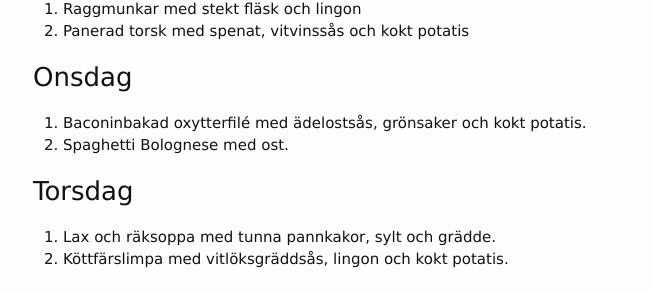
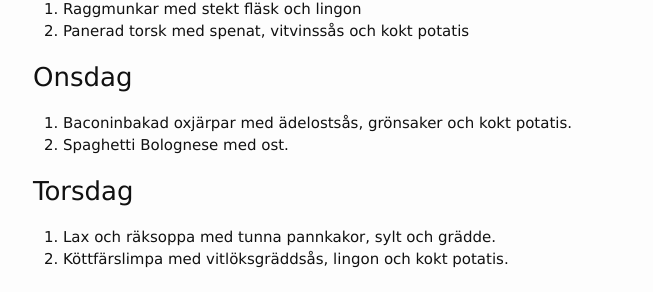
Before and after one commit to FarInn62/farinn62.github.io, a Jekyll site: the page built from lunch.md, in a window 1280 px wide. Shown: the part 355-647 px from the top of the page, without its empty margins (237-890 px from the left). Built offline with Jekyll 4.4.1, drawn with Linux system fonts in a browser that asks for light colours.

Commit message:
Update lunch.md

```diff
--- a/lunch.md
+++ b/lunch.md
@@ -21,7 +21,7 @@ Alla rätter: 110:- Take away: 90:-
 
 ### Onsdag
 
-1. Baconinbakad oxytterfilé med ädelostsås, grönsaker och kokt potatis.
+1. Baconinbakad oxjärpar med ädelostsås, grönsaker och kokt potatis.
 2. Spaghetti Bolognese med ost.
 
 ### Torsdag
```
